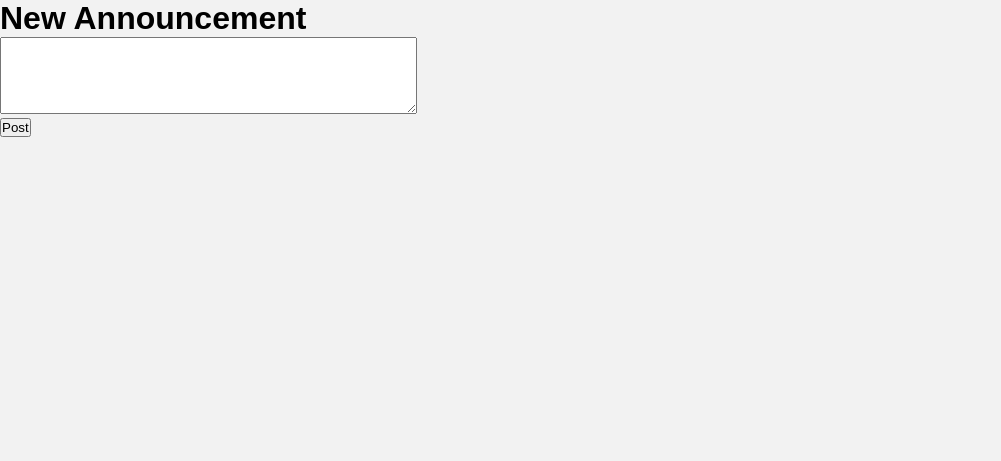
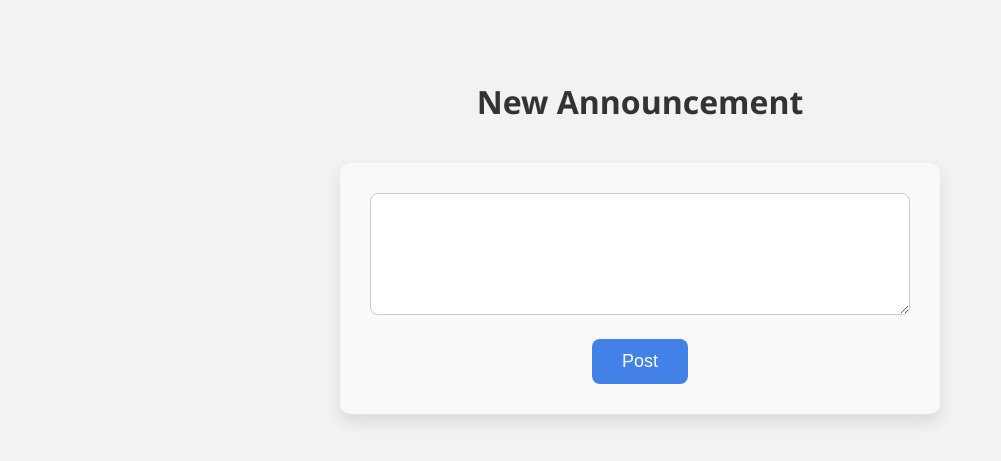
Before and after one commit to vocalfreak/WINpass-7-05, a Flask app: page /post_announcement in a window 1280 px wide. Shown: the part 110-571 px from the top of the page, without its empty margins (0-1001 px from the left). Run offline with Flask 3, Linux system fonts and the light colour scheme.

Commit message:
feat: css for posting page

```diff
--- a/static/register.css
+++ b/static/register.css
@@ -150,5 +150,47 @@ h1 {
   color: rgb(255, 255, 255);
   background-color: #0047ba;
   border-radius: 5px;
+ }
 
- }
+ form {
+  max-width: 600px;
+  margin: 40px auto;
+  padding: 30px;
+  background-color: #f9f9f9;
+  border-radius: 10px;
+  box-shadow: 0 8px 16px rgba(0, 0, 0, 0.1);
+  text-align: center;
+}
+
+h1 {
+  text-align: center;
+  font-family: 'Segoe UI', Tahoma, Geneva, Verdana, sans-serif;
+  color: #333;
+  margin-bottom: 20px;
+}
+
+textarea {
+  width: 100%;
+  padding: 15px;
+  font-size: 16px;
+  font-family: Arial, sans-serif;
+  border: 1px solid #ccc;
+  border-radius: 8px;
+  resize: vertical;
+  margin-bottom: 20px;
+}
+
+input[type="submit"] {
+  padding: 12px 30px;
+  font-size: 18px;
+  background-color: #4281e7;
+  color: #fff;
+  border: none;
+  border-radius: 8px;
+  cursor: pointer;
+  transition: background-color 0.3s ease;
+}
+
+input[type="submit"]:hover {
+  background-color: #1652b3;
+}
--- a/templates/post_announcement.html
+++ b/templates/post_announcement.html
@@ -3,7 +3,7 @@
 <head>
   <meta charset="UTF-8" />
   <title>NEW ANNOUNCEMENT</title>
-  <link rel="stylesheet" href="{{ url_for('static', filename='style.css') }}">
+  <link rel="stylesheet" href="{{ url_for('static', filename='register.css') }}">
   <link href="https://fonts.googleapis.com/css?family=Trirong">
 </head>
 <body>
```
Also changed, not shown: winpass.db.
